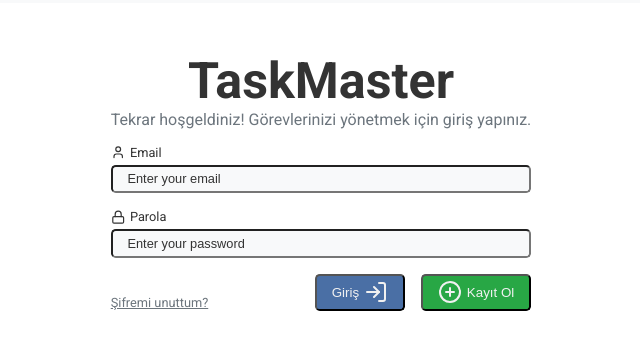
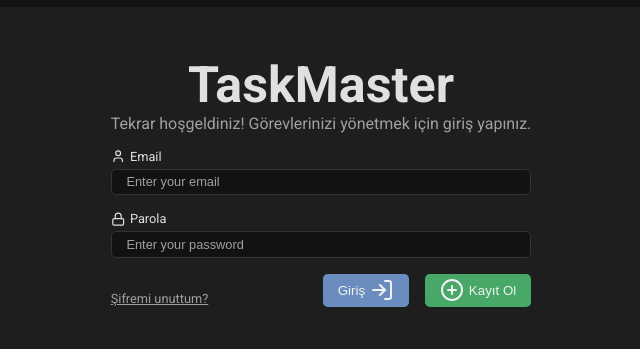
Before and after one commit to zhoommer/task_management, a React (Vite) app in the folder frontend/: page /auth/login in a window 1280 px wide. Shown: the part 219-568 px from the top of the page, without its empty margins (319-959 px from the left). Built offline with nearby package versions, Linux system fonts and the light colour scheme.

Commit message:
modified aside and login

```diff
--- a/frontend/src/assets/css/aside.css
+++ b/frontend/src/assets/css/aside.css
@@ -6,7 +6,7 @@
   background-color: light-dark(var(--light-primary), var(--dark-primary)) !important;
   font-weight: 700;
   color: #f1f1f1;
-  padding: 0 0.7rem;
+  padding: 0.3rem;
 }
 
 .aside__menu__list__item {
--- a/frontend/src/assets/css/login.css
+++ b/frontend/src/assets/css/login.css
@@ -50,6 +50,7 @@
   padding: 0.3rem 0.92rem;
   margin-top: 0.3rem;
   border-radius: 0.3rem;
+  border: 1px solid light-dark(var(--light-border), var(--dark-border)) !important;
   font-size: 0.8rem;
 }
 
@@ -82,6 +83,7 @@
   padding: 0.3rem 0.942rem;
   color: #f1f1f1;
   border-radius: 0.3rem;
+  border: none;
 }
 
 .login__button {
--- a/frontend/src/assets/css/task.css
+++ b/frontend/src/assets/css/task.css
@@ -2,10 +2,10 @@
   display: grid;
   grid-template-columns: repeat(4, 3fr);
   gap: 1rem;
-  border: light-dark(var(--light-border), var(--dark-border));
 }
 
 .task__card__container {
+  border: 1px solid light-dark(var(--light-border), var(--dark-border));
   border-radius: 0.75rem;
   background-color: light-dark(var(--light-background), var(--dark-background));
   padding: 0.75rem;
--- a/frontend/src/context/colorThemeContext.tsx
+++ b/frontend/src/context/colorThemeContext.tsx
@@ -9,7 +9,7 @@ type IColorThemeContext = {
 const ColorThemeContext = createContext<IColorThemeContext | null>(null);
 
 const ColorThemeProvider = ({ children }: { children: React.ReactNode }) => {
-  const [theme, setTheme] = useState<'light' | 'dark'>('light');
+  const [theme, setTheme] = useState<'light' | 'dark'>('dark');
 
   const toggleTheme = (newTheme: 'light' | 'dark') => {
     setTheme(newTheme);
```
